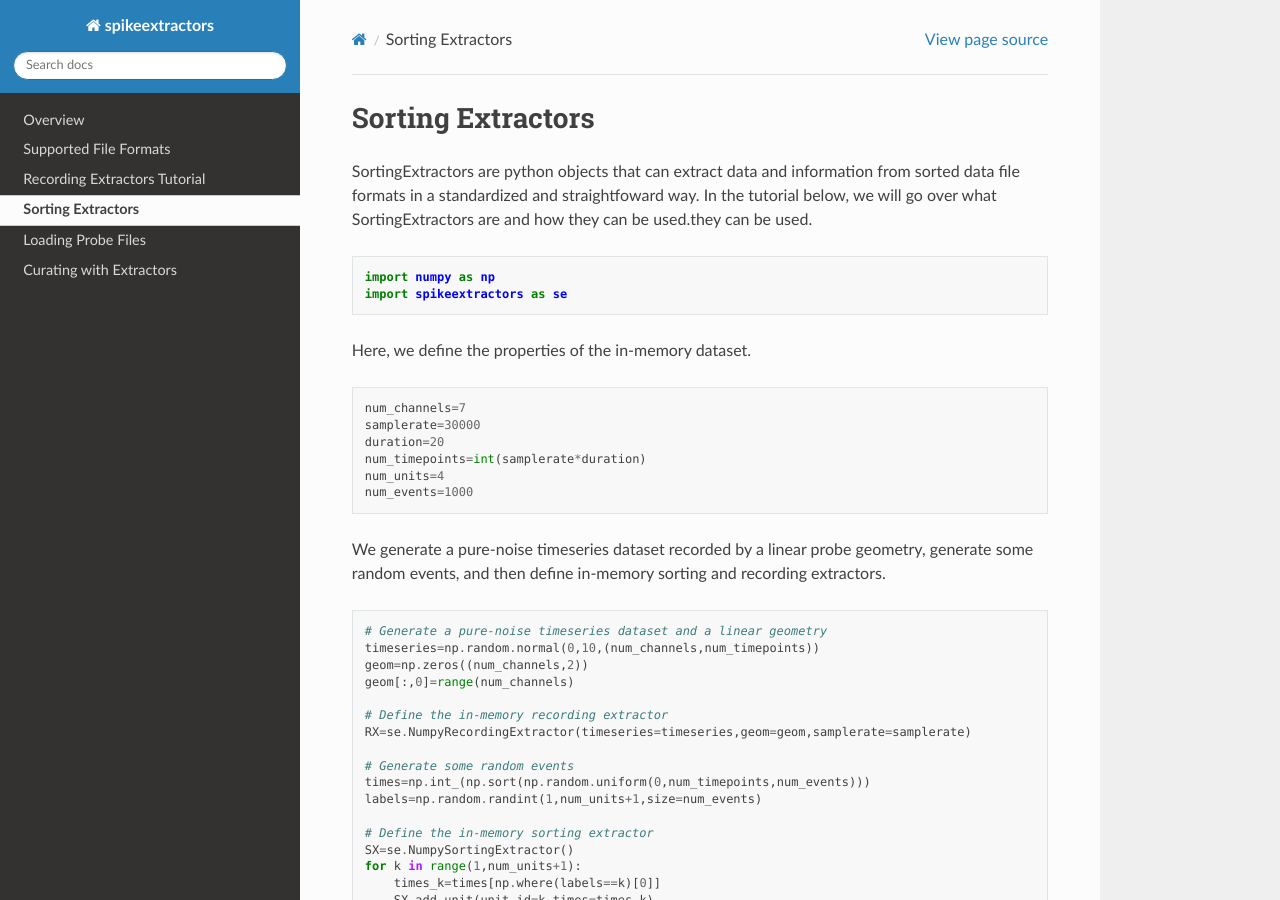
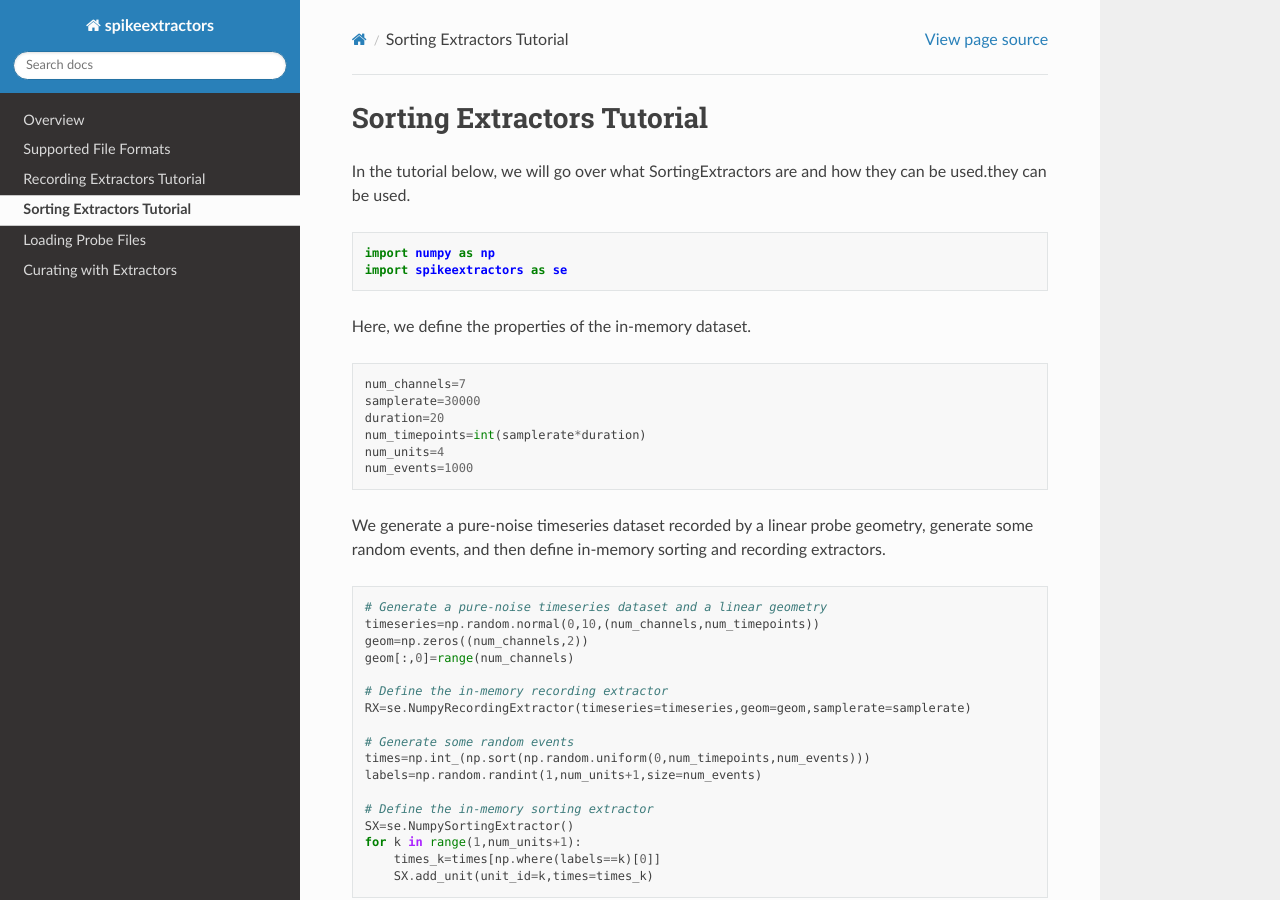
Before and after one commit to SpikeInterface/spikeextractors, a Sphinx documentation site: the page built from docs/sorting_extractors.rst, in a window 1280 px wide and 900 px high. Built offline with Sphinx 7.4.7 and the Read the Docs theme 2.0.0, drawn with Linux system fonts in a browser that asks for light colours.

Commit message:
Update sorting_extractors.rst

```diff
--- a/docs/sorting_extractors.rst
+++ b/docs/sorting_extractors.rst
@@ -1,8 +1,8 @@
 
-Sorting Extractors
-~~~~~~~~~~~~~~~~~~
+Sorting Extractors Tutorial
+~~~~~~~~~~~~~~~~~~~~~~~~~~~
 
-SortingExtractors are python objects that can extract data and information from sorted data file formats in a standardized and straightfoward way. In the tutorial below, we will go over what SortingExtractors are and how they can be used.they can be used.
+In the tutorial below, we will go over what SortingExtractors are and how they can be used.they can be used.
 
 .. code:: python
 
```
